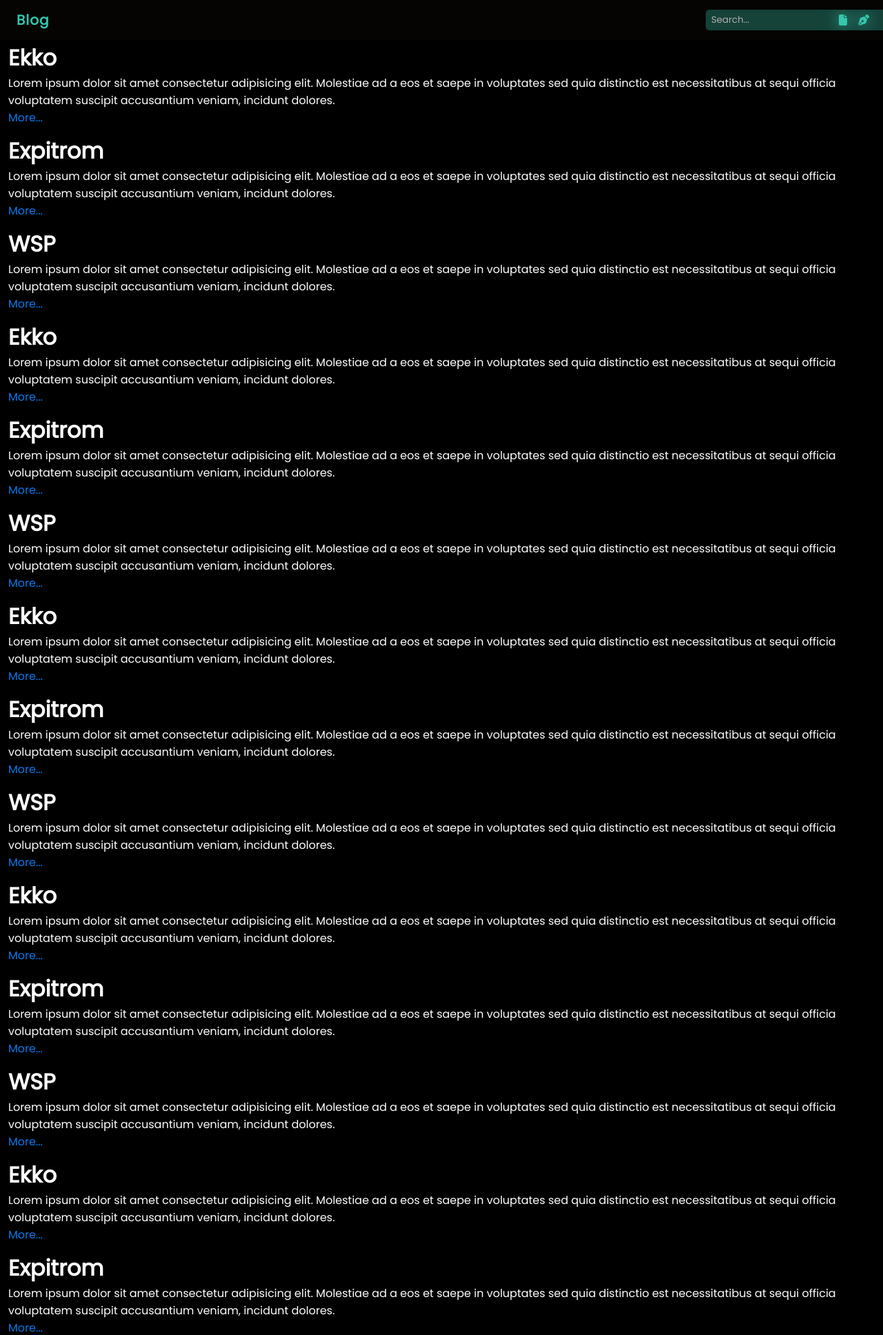
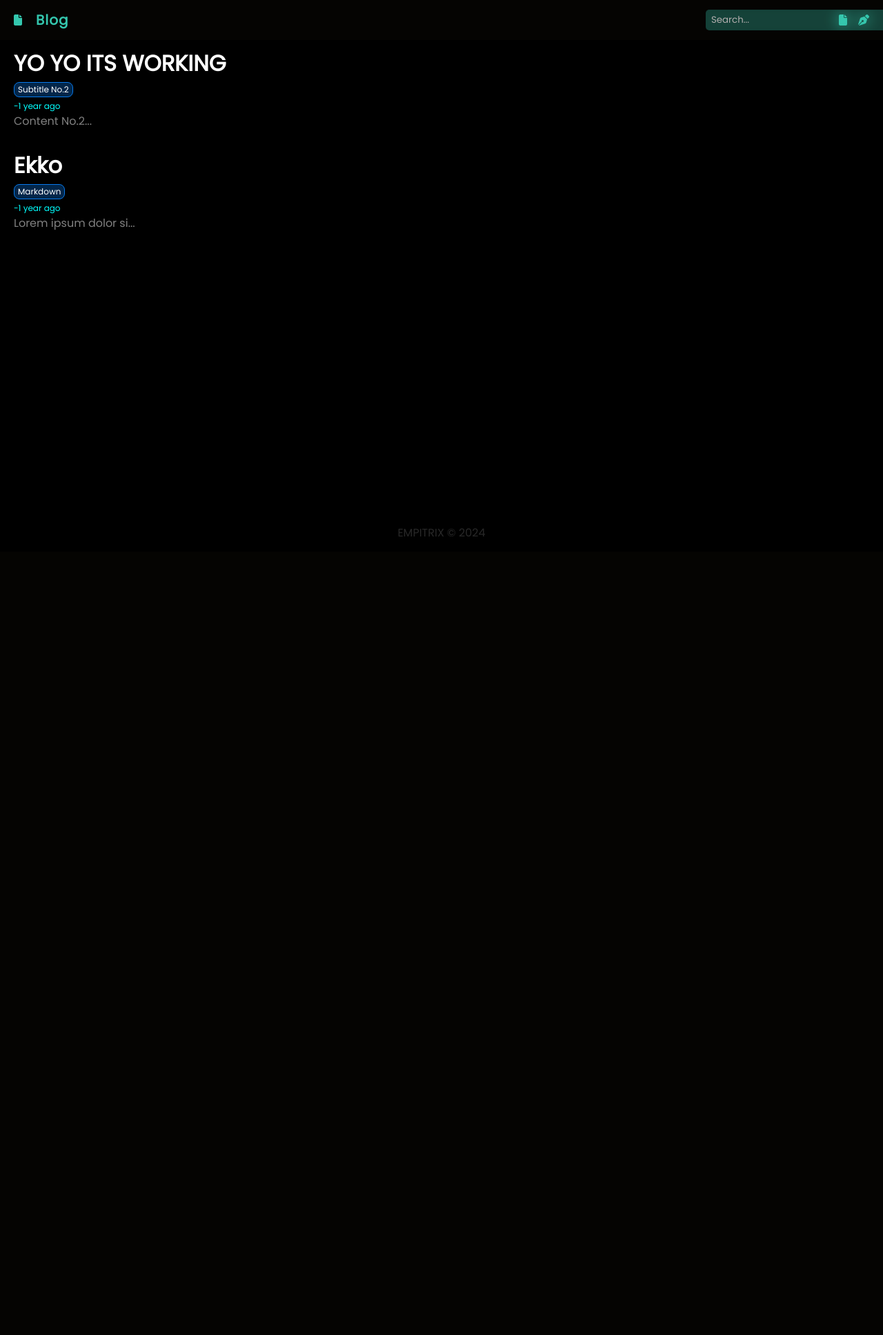
Before and after one commit to Empitrix/portfolio, a Flask app: page /blog in a window 1280 px wide. Shown: the top 1936 px of the page at 69% size. After the commit the page ends 778 px from the top, so only its background shows below. Run offline with Flask 3, Linux system fonts and the light colour scheme; data comes from the database, SQL or seed files in the repository; both versions use the stored data as it was after the commit.

Commit message:
Updated: /Blogs UI and added posts into it

```diff
--- a/main.py
+++ b/main.py
@@ -1,6 +1,7 @@
 from flask import Flask
 from flask import render_template
 from flask import request
+from src.models.blog_post import BlogPost
 from src.database.database import Database
 
 
@@ -24,7 +25,8 @@
 
 @app.route('/blog')
 def blog():
-	return render_template('blog.html');
+	posts:list[BlogPost] = Database().load_posts()
+	return render_template('blog.html', posts=posts);
 
 
 if __name__ == "__main__":
--- a/src/models/blog_post.py
+++ b/src/models/blog_post.py
@@ -1,4 +1,4 @@
-from datetime import datetime
+from datetime import datetime, timedelta
 # Current formating of date-time: %Y-%m-%d %H:%M:%S
 
 
@@ -32,6 +32,24 @@
 		"""Updates last edit to current time (last time edited)"""
 		self.last_edit = datetime.now()
 
+	def get_time(self) -> str:
+		"""Get LastEdit as the past time"""
+		timing:timedelta = datetime.now() - self.last_edit
+		# timing = datetime.now() - datetime.strptime("2020-11-21 20:45:5", "%Y-%m-%d %H:%M:%S");
+		# print(timing)
+		times:dict[str, int] = {
+			"year": timing.days // 365,
+			"month": timing.days // 30 % 12,
+			"day": timing.days % 30,
+			"hour": timing.seconds // 3600,
+			"minute": timing.seconds // 60 % 60,
+			"second": timing.seconds % 60}
+		for k, v in times.items():
+			if v != 0:
+				return f"{v} {k}{'s' if v > 1 else ''} ago"
+
+		return ""
+
 
 def parse_blog_post(inpt: dict[str, int | str]) -> BlogPost:
 	"""Parse valid json to BlogPost"""
--- /dev/null
+++ b/static/dist/blog.css
@@ -0,0 +1,38 @@
+*{
+	user-select: none;
+}
+
+
+.timing{
+	font-size: 12px;
+	color: cyan;
+}
+
+.subContent {
+	color: grey;
+}
+
+.headline{
+	font-size: 32px;
+	font-weight: bold;
+}
+
+
+.tagRow{
+	display: inline-flex;
+	flex-direction: row;
+	margin: 0 5px 4px 0;
+	padding: 1px 5px 1px 5px;
+	justify-content: space-evenly;
+	align-items: space-evenly;
+	text-align: start;
+	color: #ffffff;
+	background-color: #087AED50;
+	border: 1px solid #087AED;
+	border-radius: 8px;
+}
+
+.tagRow p{
+	font-size: 12px;
+	font-weight: lighter;
+}
--- a/static/dist/style.css
+++ b/static/dist/style.css
@@ -12,6 +12,10 @@
 	display: none;
 }
 
+body {
+	background-color: #000;
+}
+
 main {
 	padding: 0 12px 0 12px;
 	background-color: #000;
@@ -22,6 +26,17 @@
 	background-color: #000;
 }
 
+
+footer {
+	position: absolute;
+	left: 0;
+	bottom: 0;
+	height: 2.5rem;
+	margin-top: auto;
+	width: 100%;
+	color: #80808050;
+	text-align: center;
+}
 
 nav {
 	display: flex;
--- a/templates/base.html
+++ b/templates/base.html
@@ -41,5 +41,8 @@
 		{% block body %}
 		{% endblock %}
 	</main>
+
+
+		<footer style="user-select: none;">EMPITRIX © 2024</footer>
 </body>
 </html>
--- a/templates/blog.html
+++ b/templates/blog.html
@@ -2,20 +2,20 @@
 
 
 {% block head %}
-<title>INDEX</title>
+<link rel="stylesheet" href="{{ url_for('static', filename='dist/blog.css')}}">
+<title>Blog</title>
 {% endblock %}
 
 
 {% block nav_title %}Blog{% endblock %}
 
 {% block nav_leading %}
+	<a href="/projects">
+		<i class="fa-solid fa-file"></i>
+	</a>
 {% endblock %}
 
 {% block nav_trailing %}
-	<!--<a href="#">
-		<i class="fa-solid fa-search"></i>
-	</a>-->
-
 	<a href="/projects">
 		<i class="fa-solid fa-file"></i>
 	</a>
@@ -27,20 +27,18 @@
 
 
 {% block body %}
-	{% for i in range(100) %}
-		<h1>Ekko</h1>
-		<p>Lorem ipsum dolor sit amet consectetur adipisicing elit. Molestiae ad a eos et saepe in voluptates sed quia distinctio est necessitatibus at sequi officia voluptatem suscipit accusantium veniam, incidunt dolores.</p>
-		<a href="#">More...</a>
-		<div class="gap" style="height: 12px"></div>
+	{% for post in posts %}
+	<div class="postItem">
+		<p class="headline">{{ post.title }}</p>
+		{% for tag in post.tags.split("|") %}
+			<div class="tagRow">
+				<p>{{ tag }}</p>
+			</div>
+		{% endfor %}
+		<p class="timing">{{ post.get_time() }}</p>
+		<p class="subContent">{{ post.content[:20] }}...</p>
+		<!-- <a href="#">More...</a>  -->
+	</div>
+	{% endfor %}
 
-		<h1>Expitrom</h1>
-		<p>Lorem ipsum dolor sit amet consectetur adipisicing elit. Molestiae ad a eos et saepe in voluptates sed quia distinctio est necessitatibus at sequi officia voluptatem suscipit accusantium veniam, incidunt dolores.</p>
-		<a href="#">More...</a>
-		<div class="gap" style="height: 12px"></div>
-
-		<h1>WSP</h1>
-		<p>Lorem ipsum dolor sit amet consectetur adipisicing elit. Molestiae ad a eos et saepe in voluptates sed quia distinctio est necessitatibus at sequi officia voluptatem suscipit accusantium veniam, incidunt dolores.</p>
-		<a href="#">More...</a>
-		<div class="gap" style="height: 12px"></div>
-	{% endfor %}
 {% endblock %}
--- a/templates/index.html
+++ b/templates/index.html
@@ -30,6 +30,5 @@
 		<p>Lorem ipsum dolor sit amet consectetur adipisicing elit. Molestiae ad a eos et saepe in voluptates sed quia distinctio est necessitatibus at sequi officia voluptatem suscipit accusantium veniam, incidunt dolores.</p>
 		<a href="#">More...</a>
 	</div>
-
 	{% endfor %}
 {% endblock %}
--- a/test.py
+++ b/test.py
@@ -54,3 +54,5 @@
 # db.delete_post(db.load_posts()[0])
 # # db.delete_post()
 # print(db.load_posts()[0].title)
+db.load_posts()[0].get_time()
+print(db.load_posts()[0].get_time())
```
Also changed, not shown: database.db.
